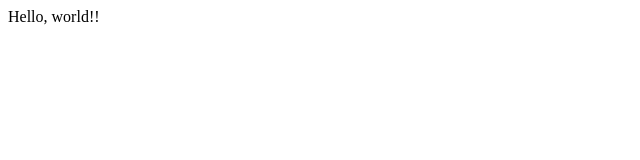
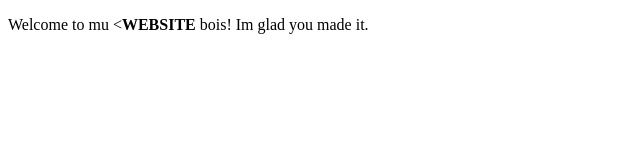
Before and after one commit to adam-mautz/sample_repository, a plain HTML site: page index.html in a window 1280 px wide. Shown: the whole page, without its empty margins (0-640 px from the left). Drawn offline with Linux system fonts and the light colour scheme.

Commit message:
"added skeleton"

```diff
--- a/index.html
+++ b/index.html
@@ -1 +1,9 @@
-<p>Hello, world!!</p>
+<!DOCTYPE html>
+<html>
+  <head>
+    <title>Im such a hacker lolz</title>
+  </head>
+  <body>
+    <p>Welcome to mu <<strong>WEBSITE</strong> bois! Im glad you made it.</p>
+  </body>
+</html>
```
